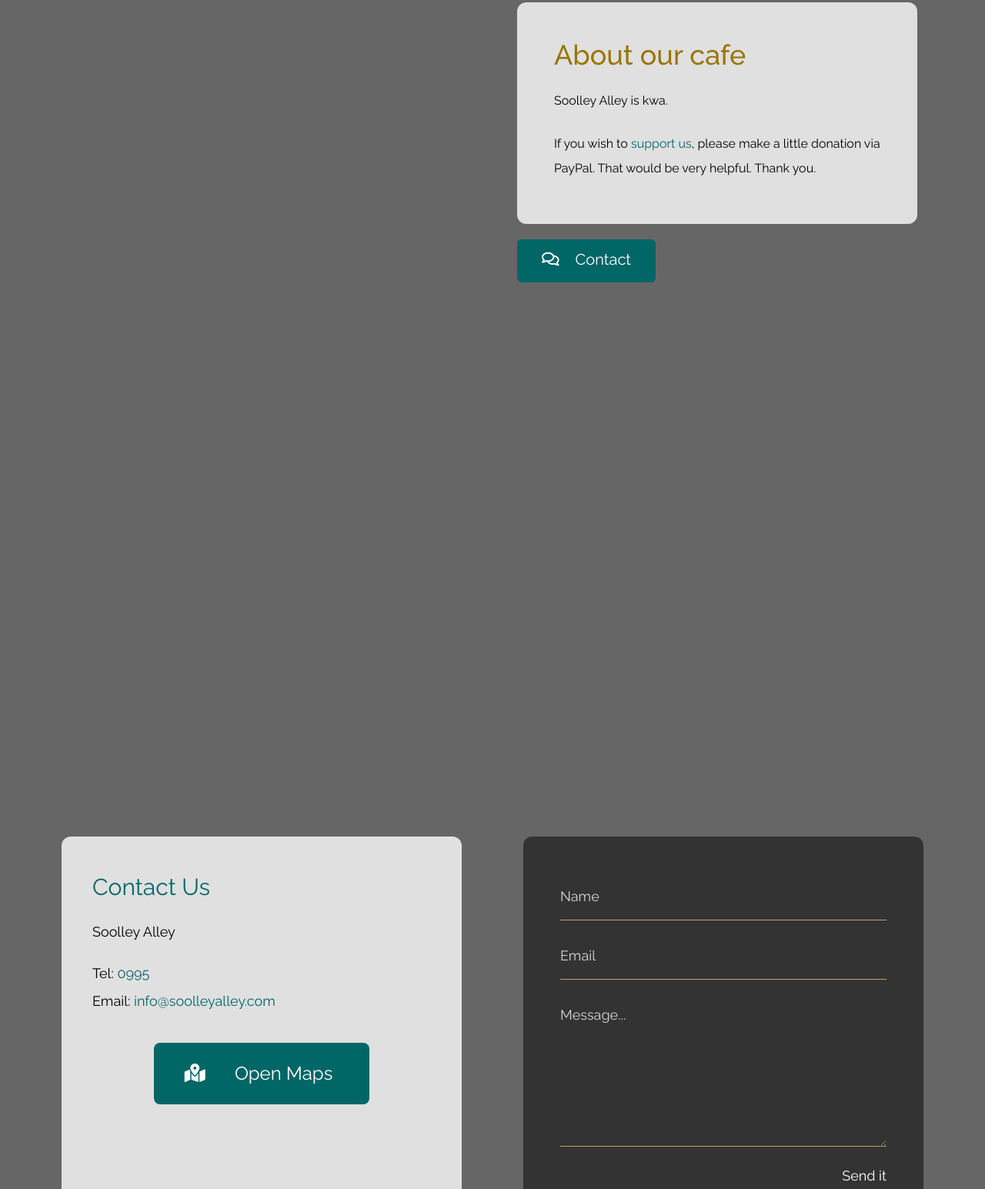
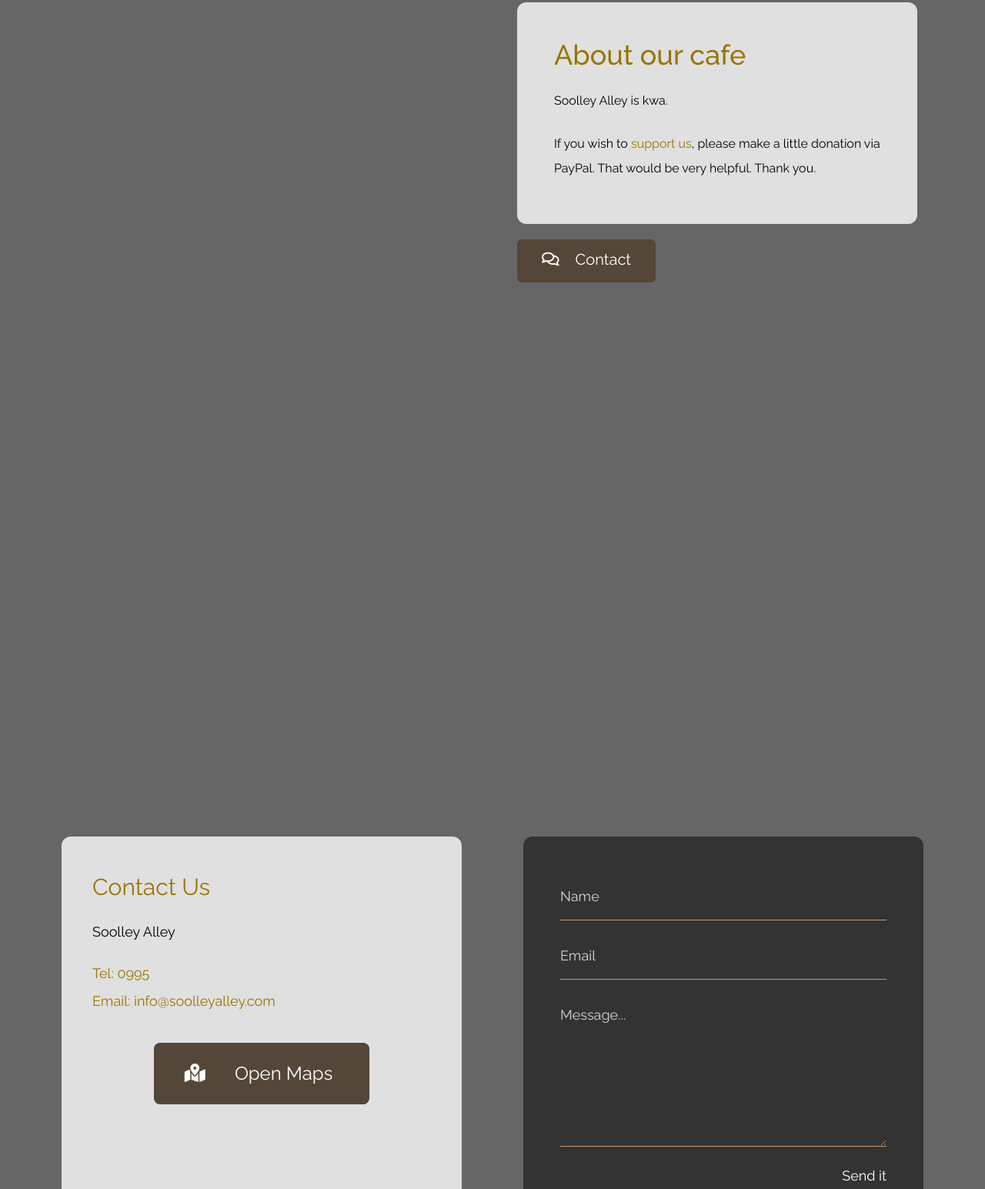
Before and after one commit to woodydapogi/woodydapogi.github.io, a plain HTML site: page index.html in a window 1280 px wide. Shown: the part 2317-3862 px from the top of the page at 77% size. Drawn offline with nearby package versions, Linux system fonts and the light colour scheme.

Commit message:
Add configurations

```diff
--- a/index.html
+++ b/index.html
@@ -85,10 +85,10 @@
                         Soolley Alley is kwa.
                   </p>
                     <p class="text-base leading-8">
-                        If you wish to <a rel="nofollow" href="https://www.tooplate.com/contact" target="_parent">support us</a>, please make a little donation via PayPal. That would be
+                        If you wish to <a rel="nofollow" href="https://www.tooplate.com/contact" target="_parent" style="color: rgb(153, 117, 0)">support us</a>, please make a little donation via PayPal. That would be
                     very helpful. Thank you. </p>
                 </div>
-                <a href="#contact" class="inline-block tm-bg-green transition text-white text-xl pt-3 pb-4 px-8 rounded-md">
+                <a href="#contact" class="inline-block tm-bg-brown transition text-white text-xl pt-3 pb-4 px-8 rounded-md">
                     <i class="far fa-comments mr-4"></i>
                     Contact
                 </a>
@@ -99,16 +99,16 @@
         <div class="container mx-auto tm-container pt-24 pb-48 sm:py-48">
             <div class="flex flex-col lg:flex-row justify-around items-center lg:items-stretch">
                 <div class="flex-1 rounded-xl px-10 py-12 m-5 bg-white bg-opacity-80 tm-item-container">
-                    <h2 class="text-3xl mb-6 tm-text-green">Contact Us</h2>
+                    <h2 class="text-3xl mb-6 tm-text-green" style="color: rgb(153, 117, 0)">Contact Us</h2>
                     <p class="mb-6 text-lg leading-8">
                         Soolley Alley
                     </p>
                     <p class="mb-10 text-lg">
-                        <span class="block mb-2">Tel: <a href="tel:0100200340" class="hover:text-yellow-600 transition">0995</a></span>
-                        <span class="block">Email: <a href="mailto:info@company.com" class="hover:text-yellow-600 transition">info@soolleyalley.com</a></span>
+                        <span class="block mb-2" style="color: rgb(153, 117, 0)">Tel: <a href="tel:0100200340" class="hover:text-yellow-600 transition" style="color: rgb(153, 117, 0)">0995</a></span>
+                        <span class="block" style="color: rgb(153, 117, 0)">Email: <a href="mailto:info@company.com" class="hover:text-yellow-600 transition" style="color: rgb(153, 117, 0)">info@soolleyalley.com</a></span>
                     </p>
                     <div class="text-center">
-                        <a href="https://www.google.com/maps/place/Soolley+Alley+Cafe+%26+Bistro/@16.4528128,120.5895168,13z/data=!4m6!3m5!1s0x3391a3a046b8aaa7:0xb8a47c4bd0a58c60!8m2!3d16.4557231!4d120.5880767!16s%2Fg%2F11krzxgpp6?entry=ttu" class="inline-block text-white text-2xl pl-10 pr-12 py-6 rounded-lg transition tm-bg-green">
+                        <a href="https://www.google.com/maps/place/Soolley+Alley+Cafe+%26+Bistro/@16.4528128,120.5895168,13z/data=!4m6!3m5!1s0x3391a3a046b8aaa7:0xb8a47c4bd0a58c60!8m2!3d16.4557231!4d120.5880767!16s%2Fg%2F11krzxgpp6?entry=ttu" class="inline-block text-white text-2xl pl-10 pr-12 py-6 rounded-lg transition tm-bg-brown">
                             <i class="fas fa-map-marked-alt mr-8"></i>
                             Open Maps
                         </a>
```
